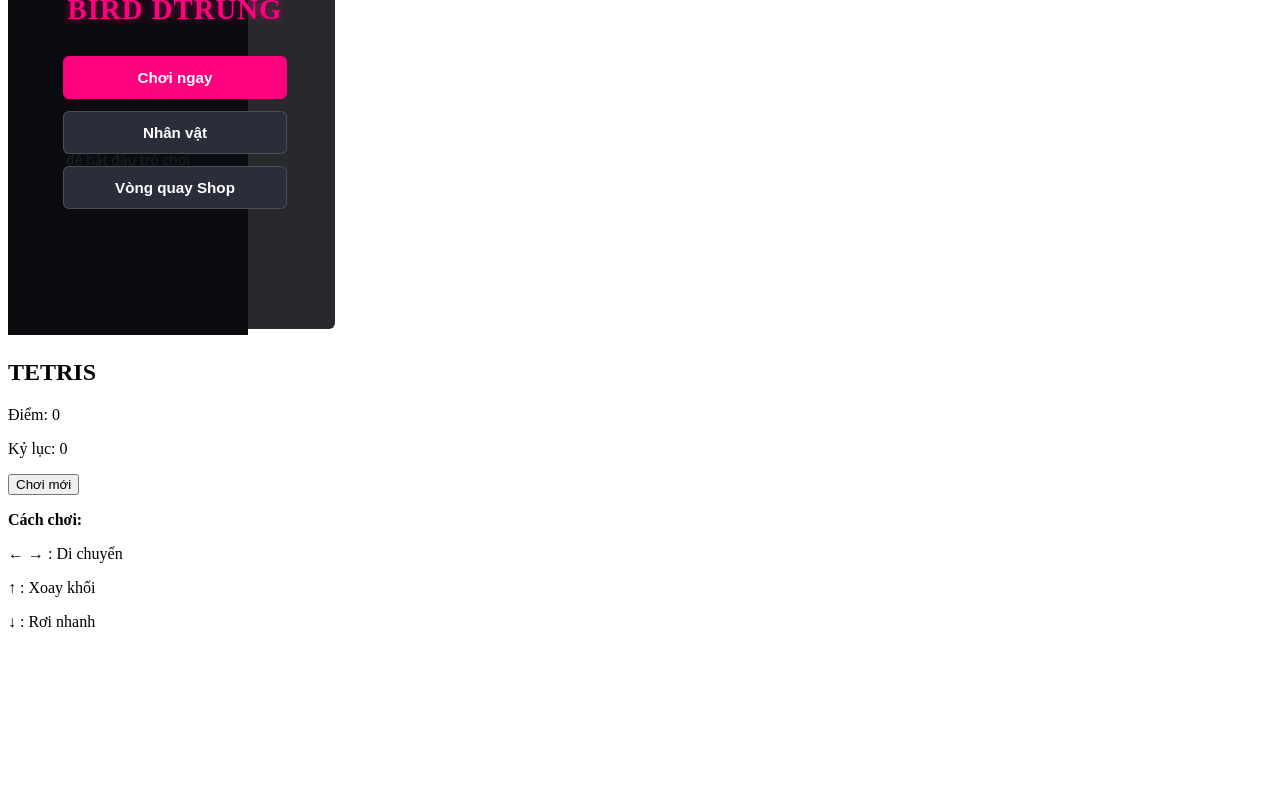
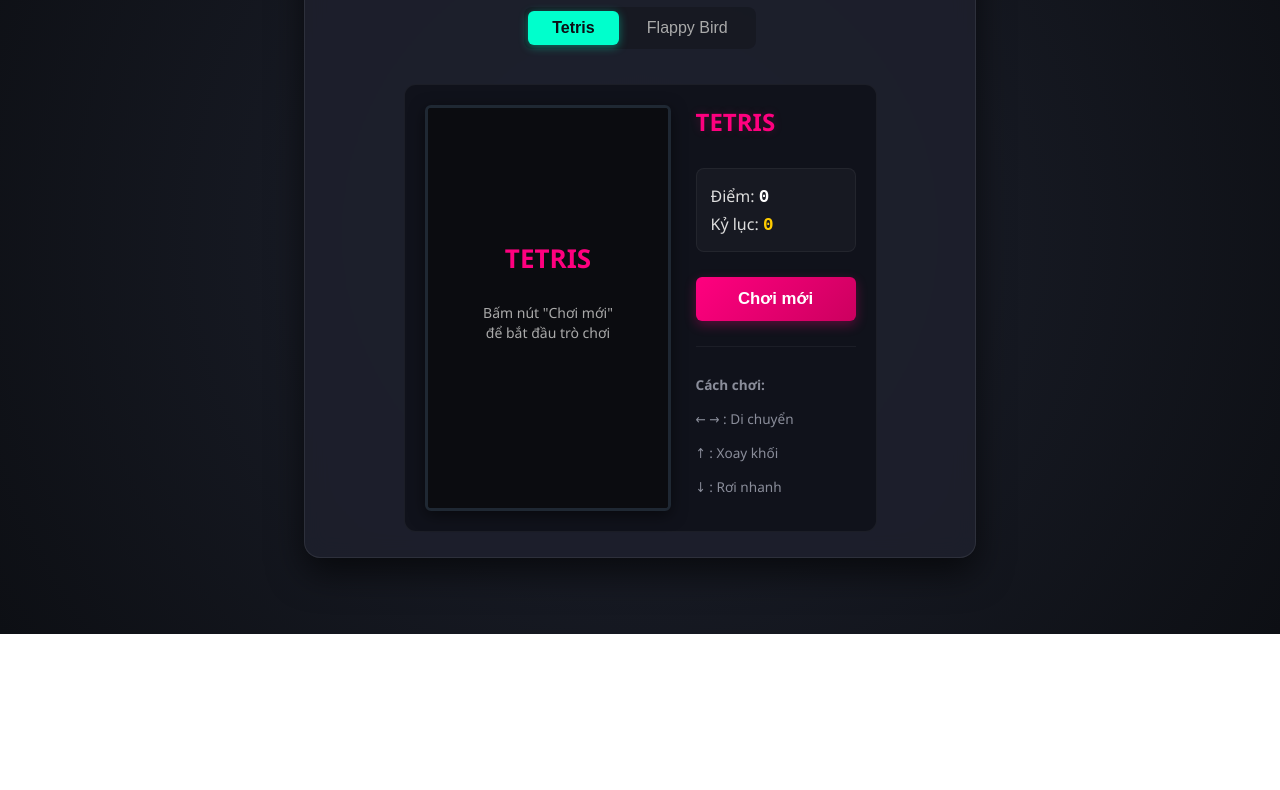
Before and after one commit to abyssalkrz/FlappyBird-Tetris, a plain HTML site: page index.html in a window 1280 px wide. Shown: the part 166-956 px from the top of the page. After the commit the page ends 800 px from the top, so only its background shows below. Drawn offline with Linux system fonts and the light colour scheme.

Commit message:
Add files via upload

```diff
--- a/style.css
+++ b/style.css
@@ -1,8 +1,174 @@
-/* Giao diện phủ bên trên Canvas của Flappy Bird */
+/* --- PHẦN 1: CẤU TRÚC GIAO DIỆN NỀN TẢNG (CHUNG CHO CẢ 2 GAME) --- */
+body {
+    background: radial-gradient(circle, #1e222f 0%, #0d0f14 100%);
+    color: #ffffff;
+    font-family: 'Segoe UI', Tahoma, Geneva, Verdana, sans-serif;
+    margin: 0;
+    padding: 0;
+    display: flex;
+    justify-content: center;
+    align-items: center;
+    min-height: 100vh;
+}
+
+.container {
+    text-align: center;
+    background: rgba(30, 32, 45, 0.85);
+    backdrop-filter: blur(12px);
+    border: 1px solid rgba(255, 255, 255, 0.08);
+    padding: 25px;
+    border-radius: 16px;
+    box-shadow: 0 15px 35px rgba(0, 0, 0, 0.6);
+    max-width: 620px;
+    width: 90%;
+}
+
+h1 {
+    margin-top: 0;
+    color: #00ffcc;
+    font-size: 2.2rem;
+    letter-spacing: 2px;
+    text-shadow: 0 0 10px rgba(0, 255, 204, 0.2);
+}
+
+.tab-container {
+    margin-bottom: 25px;
+    background: rgba(0, 0, 0, 0.2);
+    display: inline-block;
+    padding: 4px;
+    border-radius: 8px;
+}
+
+.tab-btn {
+    background-color: transparent;
+    color: #aaa;
+    border: none;
+    padding: 8px 24px;
+    font-size: 1rem;
+    cursor: pointer;
+    border-radius: 6px;
+    transition: 0.25s ease-in-out;
+}
+
+.tab-btn.active {
+    background-color: #00ffcc;
+    color: #0c0e14;
+    font-weight: bold;
+    box-shadow: 0 2px 10px rgba(0, 255, 204, 0.4);
+}
+
+.tab-btn:hover:not(.active) {
+    color: #fff;
+    background-color: rgba(255, 255, 255, 0.05);
+}
+
+.game-area {
+    display: flex;
+    justify-content: center;
+    margin-top: 10px;
+}
+
+.game-area.hidden {
+    display: none !important;
+}
+
+.game-wrapper {
+    position: relative; /* Thuộc tính quan trọng để định vị lớp phủ overlay chính xác */
+    display: flex;
+    flex-wrap: wrap;
+    justify-content: center;
+    gap: 25px;
+    background: rgba(16, 18, 27, 0.9);
+    padding: 20px;
+    border-radius: 12px;
+    border: 1px solid rgba(255, 255, 255, 0.05);
+}
+
+canvas {
+    background-color: #0b0c10;
+    border: 3px solid #1f2833;
+    border-radius: 6px;
+    display: block;
+    box-shadow: 0 4px 15px rgba(0, 0, 0, 0.5);
+}
+
+.game-info {
+    min-width: 160px;
+    text-align: left;
+    display: flex;
+    flex-direction: column;
+    justify-content: space-between;
+}
+
+.game-info h2 {
+    margin-top: 0;
+    color: #ff007f;
+    font-size: 1.5rem;
+    text-shadow: 0 0 10px rgba(255, 0, 127, 0.2);
+}
+
+.score-board {
+    background: rgba(255, 255, 255, 0.03);
+    padding: 10px 14px;
+    border-radius: 8px;
+    margin-bottom: 15px;
+    border: 1px solid rgba(255, 255, 255, 0.05);
+}
+
+.score-board p {
+    margin: 6px 0;
+    font-size: 1rem;
+    color: #ddd;
+}
+
+.score-val {
+    font-weight: bold;
+    color: #ffffff;
+    font-family: monospace;
+    font-size: 1.1rem;
+}
+
+.score-val.high {
+    color: #ffcc00;
+}
+
+.control-btn {
+    background: linear-gradient(135deg, #ff007f 0%, #cc005f 100%);
+    color: white;
+    border: none;
+    padding: 12px;
+    font-size: 1.05rem;
+    cursor: pointer;
+    border-radius: 6px;
+    font-weight: bold;
+    transition: 0.2s;
+    box-shadow: 0 4px 12px rgba(255, 0, 127, 0.3);
+}
+
+.control-btn:hover {
+    transform: translateY(-2px);
+    box-shadow: 0 6px 15px rgba(255, 0, 127, 0.5);
+}
+
+.control-btn:active {
+    transform: translateY(1px);
+}
+
+.instructions {
+    font-size: 0.85rem;
+    color: #8a8d9a;
+    line-height: 1.5;
+    border-top: 1px solid rgba(255, 255, 255, 0.05);
+    padding-top: 15px;
+    margin-top: 15px;
+}
+
+
+/* --- PHẦN 2: LỚP GIAO DIỆN PHỦ ĐÈ (OVERLAY) CHO FLAPPY BIRD --- */
 .overlay-container {
     position: absolute;
-    top: 15px; /* Đồng bộ với padding của game-wrapper */
-    left: 15px;
+    top: 20px; /* Thụt lề đúng 20px tương ứng với padding của game-wrapper */
+    left: 20px;
     width: 320px;
     height: 480px;
     z-index: 10;
@@ -16,7 +182,7 @@
 .ui-screen {
     width: 100%;
     height: 100%;
-    background: rgba(11, 12, 16, 0.88);
+    background: rgba(11, 12, 16, 0.92);
     border-radius: 6px;
     box-sizing: border-box;
     padding: 20px;
@@ -26,13 +192,14 @@
     align-items: center;
     color: #ffffff;
     position: relative;
+    border: 1px solid rgba(255, 255, 255, 0.1);
 }
 
 .ui-screen.hidden {
     display: none !important;
 }
 
-/* Hiển thị Xu ở góc trên */
+/* Khối hiển thị Xu ở góc trên bên phải */
 .coin-display {
     position: absolute;
     top: 15px;
@@ -97,7 +264,7 @@
     background: #ff3399;
 }
 
-/* Nút quay lại */
+/* Nút quay lại góc trên bên trái */
 .back-btn {
     position: absolute;
     top: 15px;
@@ -110,7 +277,7 @@
     font-weight: bold;
 }
 
-/* Trình lưới chọn nhân vật */
+/* Danh sách lưới nhân vật */
 .char-grid {
     display: grid;
     grid-template-columns: 1fr 1fr;
@@ -119,6 +286,21 @@
     max-height: 320px;
     overflow-y: auto;
     padding: 10px 5px;
+}
+
+.char-grid::-webkit-scrollbar {
+    width: 6px;
+}
+.char-grid::-webkit-scrollbar-track {
+    background: rgba(255, 255, 255, 0.05);
+    border-radius: 3px;
+}
+.char-grid::-webkit-scrollbar-thumb {
+    background: rgba(255, 255, 255, 0.25);
+    border-radius: 3px;
+}
+.char-grid::-webkit-scrollbar-thumb:hover {
+    background: rgba(255, 255, 255, 0.4);
 }
 
 .char-card {
@@ -170,7 +352,7 @@
     font-weight: bold;
 }
 
-/* Giao diện Shop Vòng Quay */
+/* Vòng quay may mắn (Shop) */
 .shop-coin-display {
     font-size: 1.1rem;
     font-weight: bold;
@@ -273,7 +455,7 @@
     line-height: 1.3;
 }
 
-/* Bảng điểm Scoreboard hoài cổ */
+/* Bảng điểm Scoreboard retro */
 .retro-gameover-title {
     color: #f07030;
     font-weight: 900;
```
